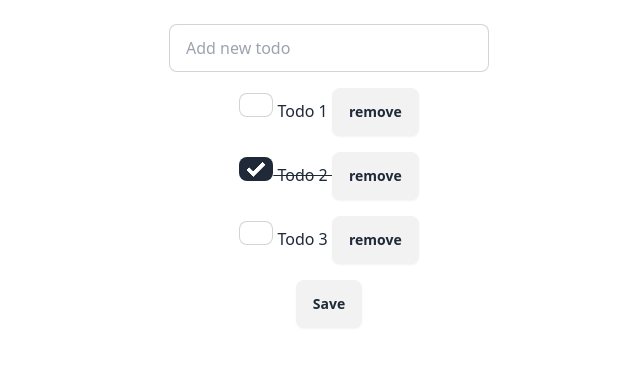
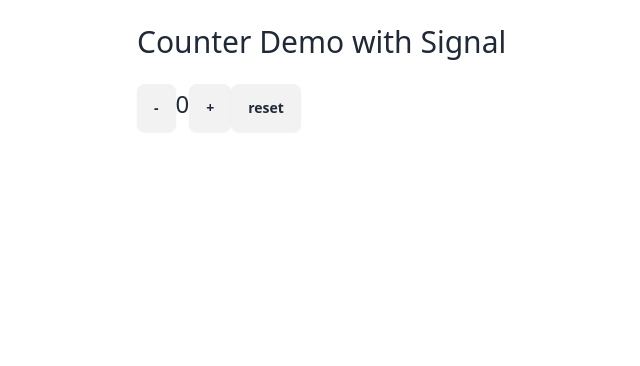
Before and after one commit to alelax/angular-evolution, an Angular app: page / in a window 1280 px wide. Shown: the top 366 px of the page, without its empty margins (311-951 px from the left). Built offline with nearby package versions, Linux system fonts and the light colour scheme.

Commit message:
Signal intro: counter

```diff
--- a/src/app/app.component.ts
+++ b/src/app/app.component.ts
@@ -1,92 +1,66 @@
-import { AfterViewInit, Component, ElementRef, ViewChild } from '@angular/core';
+import { AfterViewInit, Component, ElementRef, signal, ViewChild } from '@angular/core';
 import { CommonModule } from '@angular/common';
 import { RouterOutlet } from '@angular/router';
 
-type Todo = {
-  id: number
-  title: string
-  completed: boolean
-}
 
 @Component({
   selector: 'app-root',
   standalone: true,
   imports: [CommonModule, RouterOutlet],
   template: `
-    <div class="centred-page flex flex-col gap-4 items-center">
+    <div class="centred-page sm">
+      <h1 class="page-title">Counter Demo with Signal</h1>
 
-      <input
-        #todoInput
-        type="text"
-        class="input input-bordered"
-        placeholder="Add new todo"
-        (keydown.enter)="addTodo(todoInput)"
-      >
+      <button class="btn" (click)="dec()">-</button>
+      <span class="text-2xl">{{ counter() }}</span>
+      <button class="btn" (click)="inc()">+</button>
+      <button class="btn" (click)="reset()">reset</button>
 
-      <div
-        *ngFor="let todo of todos"
-        [ngClass]="{ 'line-through': todo.completed }"
-      >
-        <input
-          type="checkbox"
-          class="checkbox"
-          [checked]="todo.completed"
-          (change)="toggleTodo(todo.id)"
-        >
-        {{ todo.title }}
-        <button class="btn" (click)="removeTodo(todo.id)">remove</button>
-      </div>
-
-      <button class="btn" (click)="saveAll()">Save</button>
     </div>
   `,
-  styles: [`
-
-  `],
+  styles: [``],
 })
 export class AppComponent {
 
-  todos: Todo[] = [
-    { id: 1, title: 'Todo 1', completed: false },
-    { id: 2, title: 'Todo 2', completed: true },
-    { id: 3, title: 'Todo 3', completed: false },
-  ]
+  /*
+  * START::Classic-way
+  * */
+  counter_old = 0
 
-  addTodo(todoInput: HTMLInputElement) {
-
-    // verifica se input è vuoto
-    if (!todoInput.value) return;
-
-    const newTodo: Todo = {
-      id: Date.now(),
-      title: todoInput.value,
-      completed: false
-    }
-
-    //this.todos.push(newTodo);
-    this.todos = [...this.todos, newTodo]
-
-    todoInput.value = '';
+  dec_old() {
+    this.counter_old--;
   }
 
-  removeTodo(id: number) {
-    /*const index = this.todos.findIndex( t => t.id === id);
-    this.todos.splice(index, 1);*/
-
-    this.todos = this.todos.filter( todo => todo.id !== id );
-
+  inc_old() {
+    this.counter_old++
   }
 
-  toggleTodo(id: number) {
-    /*const index = this.todos.findIndex( t => t.id === id);
-    this.todos[index].completed = !this.todos[index].completed*/
+  reset_old() {
+    this.counter_old = 0
+  }
+  /*
+  * END::Classic-way
+  * */
 
-    this.todos = this.todos.map( todo => {
-      return todo.id === id ? {...todo, completed: !todo.completed } : todo
-    })
+
+  /*
+  * START::Signal-way
+  * */
+  counter = signal<number>(0);
+
+  dec() {
+    this.counter.update(counter => counter - 1);
   }
 
-  saveAll() {
-    console.log('TODOS: ', this.todos);
+  inc() {
+    this.counter.update(counter => counter + 1);
   }
+
+  reset() {
+    this.counter.set(0);
+  }
+  /*
+  * END::Signal-way
+  * */
+
 }
```
